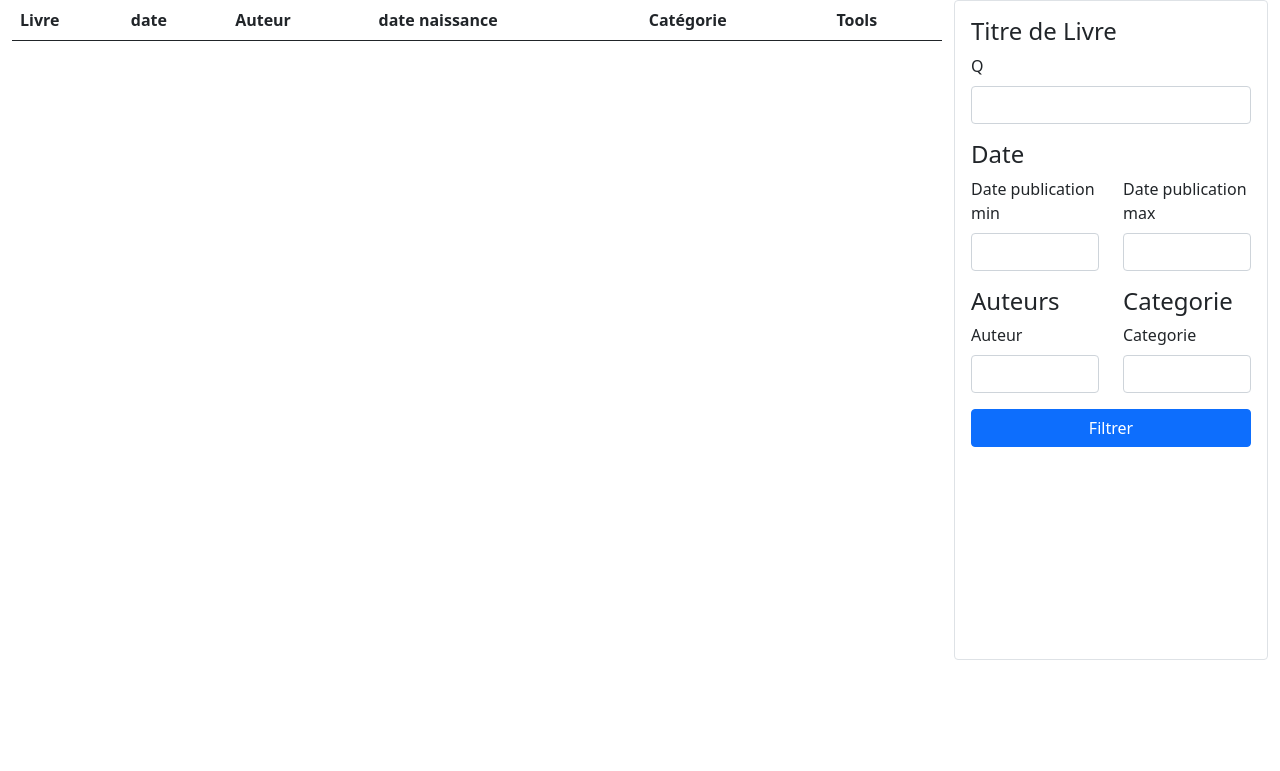
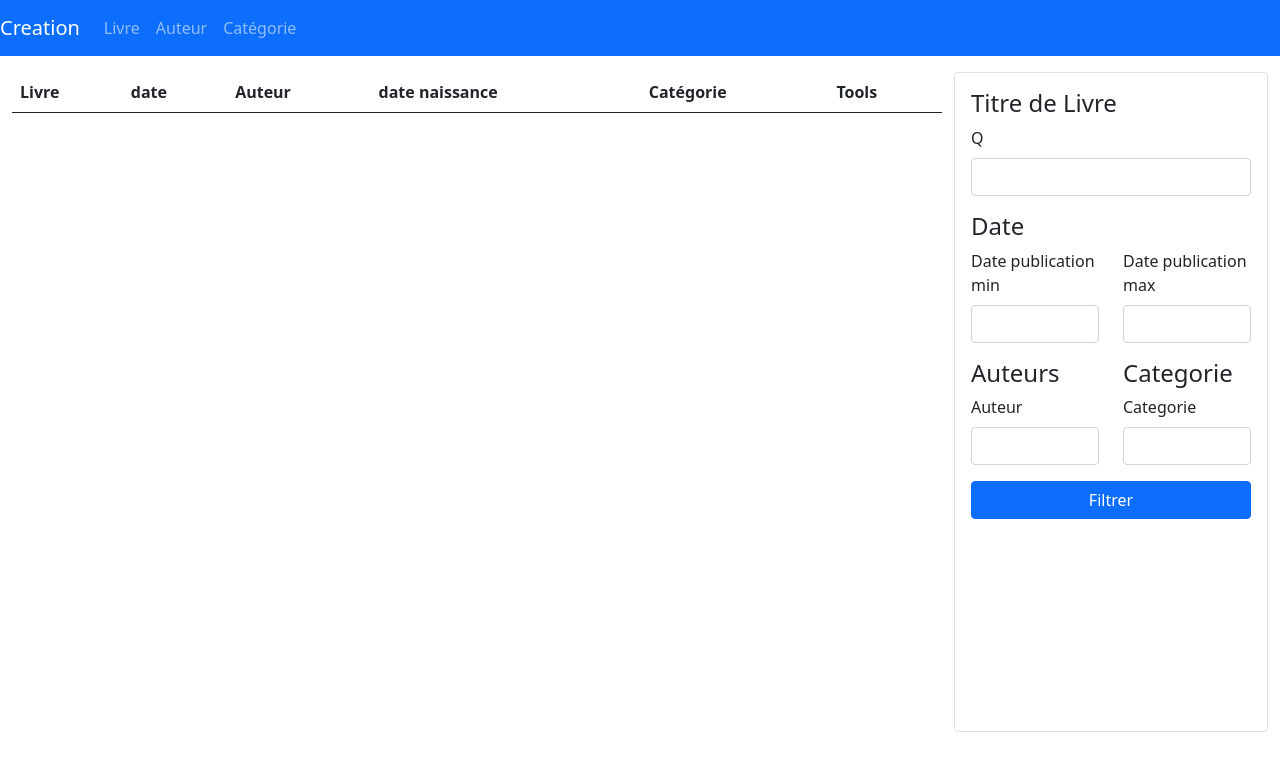
Before and after one commit to LessonDev/test_cdl, a Symfony app: template templates/home/index.html.twig in a window 1280 px wide. Shown: the top 771 px of the page. Run offline with Twig, Linux system fonts and the light colour scheme; the template is opened without the code that fills it, so the values that code supplies are empty; form fields are guessed from the names that the template uses; some libraries are stand-ins or nearby versions.

Commit message:
Mise en place de message flash / bootstrap / header / correction

```diff
--- a/src/Controller/AuteurController.php
+++ b/src/Controller/AuteurController.php
@@ -31,6 +31,11 @@ class AuteurController extends AbstractController
             $manager->persist($auteur);
             $manager->flush();
 
+            $this->addFlash(
+                'success',
+                "Auteur <strong>{$auteur->getName()}</strong> a bien été ajouté"
+            );
+
             return $this->redirectToRoute('home');
         }
         return $this->render('auteur/index.html.twig', [
--- a/src/Controller/CategorieController.php
+++ b/src/Controller/CategorieController.php
@@ -31,6 +31,11 @@ class CategorieController extends AbstractController
             $manager->persist($categorie);
             $manager->flush();
 
+            $this->addFlash(
+                'success',
+                "Catégorie <strong>{$categorie->getTopic()}</strong> a bien été ajouté"
+            );
+
             return $this->redirectToRoute('home');
         }
         return $this->render('categorie/index.html.twig', [
--- a/src/Form/CategorieType.php
+++ b/src/Form/CategorieType.php
@@ -15,7 +15,7 @@ class CategorieType extends AbstractType
         $builder->add('Topic', TextType::class, [
             'required' => true,
             'attr' => [
-                'placeholder' => 'Entre nouvelle catégorie',
+                'placeholder' => 'Entrer une nouvelle catégorie',
             ],
         ]);
     }
--- a/src/Form/LivreType.php
+++ b/src/Form/LivreType.php
@@ -34,7 +34,7 @@ class LivreType extends AbstractType
                 'required' => true,
                 'choice_label' => 'name',
                 'attr' => [
-                    'placeholder' => 'Entrez un nouvel Auteur',
+                    'placeholder' => 'Entrer un nouvel auteur',
                 ],
                 'class' => Auteur::class,
             ])
@@ -42,7 +42,7 @@ class LivreType extends AbstractType
                 'required' => true,
                 'choice_label' => 'topic',
                 'attr' => [
-                    'placeholder' => 'Entrez nouvelle Catégorie',
+                    'placeholder' => 'Entrer une nouvelle catégorie',
                 ],
                 'class' => Categorie::class,
             ]);
--- a/templates/base.html.twig
+++ b/templates/base.html.twig
@@ -8,7 +8,9 @@
         {% block stylesheets %}{% endblock %}
     </head>
     <body>
-        <main class="container-fluid">
+    {% include 'partials/header.html.twig' %}
+        <main class="container-fluid mt-3">
+        {% include 'partials/flash.html.twig' %}
             {% block body %}{% endblock %}
         </main>
         <script src="https://cdn.jsdelivr.net/npm/bootstrap@5.0.0-beta1/dist/js/bootstrap.bundle.min.js" integrity="sha384-ygbV9kiqUc6oa4msXn9868pTtWMgiQaeYH7/t7LECLbyPA2x65Kgf80OJFdroafW" crossorigin="anonymous"></script>
--- a/templates/livre/index.html.twig
+++ b/templates/livre/index.html.twig
@@ -1,4 +1,4 @@
-{% extends 'base.html.twig' %}
+{% extends '/base.html.twig' %}
 
 {% block title %}Édition Livre{% endblock %}
 
--- /dev/null
+++ b/templates/partials/flash.html.twig
@@ -0,0 +1,11 @@
+{% for label, messages in app.flashes %}
+  <div class="container">
+    <div class="alert alert-{{ label }}">
+      {% for message in messages %}
+        <p>
+          {{ message|raw }}
+        </p>
+      {% endfor %}
+    </div>
+  </div>
+{% endfor %}
--- /dev/null
+++ b/templates/partials/header.html.twig
@@ -0,0 +1,26 @@
+<nav class="navbar navbar-expand-lg navbar-dark bg-primary">
+  <a class="navbar-brand" href="{{ path('home') }}">Creation</a>
+  <button class="navbar-toggler"
+    type="button"
+    data-toggle="collapse"
+    data-target="#navbarColor01"
+    aria-controls="navbarColor01"
+    aria-expanded="false"
+    aria-label="Toggle navigation">
+    <span class="navbar-toggler-icon"></span>
+  </button>
+
+  <div class="collapse navbar-collapse" id="navbarColor01">
+    <ul class="navbar-nav mr-auto">
+      <li class="nav-item">
+        <a class="nav-link" href="{{ path('createbook') }}">Livre</a>
+      </li>
+      <li class="nav-item">
+        <a class="nav-link" href="{{ path('editauthor') }}">Auteur</a>
+      </li>
+      <li class="nav-item">
+        <a class="nav-link" href="{{ path('editcategory') }}">Catégorie</a>
+      </li>
+    </ul>
+  </div>
+</nav>
```
Also changed, not shown: src/Controller/LivreController.php (+9 -0 lines), 1 other file.
